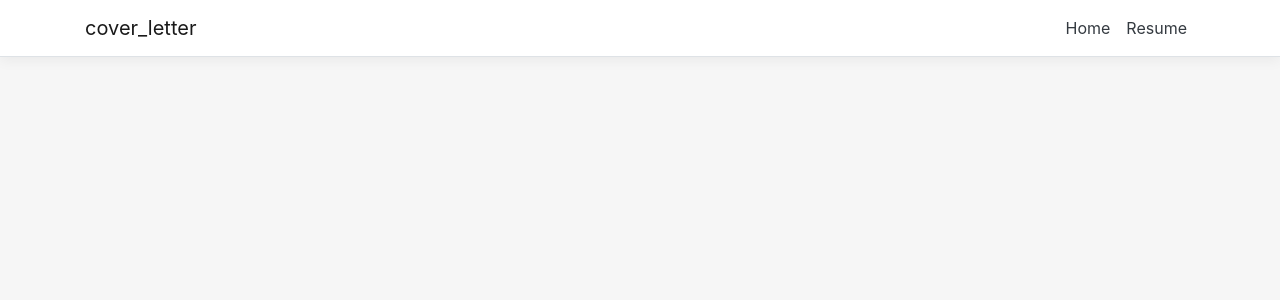
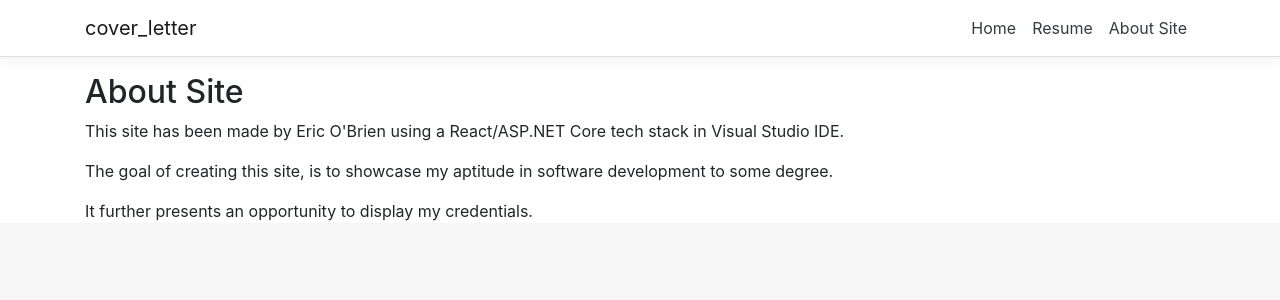
Before and after one commit to cireneirbo/Customizable-Cover-Letter, a React (Create React App) app in the folder ClientApp/: page /aboutsite in a window 1280 px wide. Shown: the top 300 px of the page. Built offline with nearby package versions, Linux system fonts and the light colour scheme.

Commit message:
added an about site page

```diff
--- a/ClientApp/src/App.js
+++ b/ClientApp/src/App.js
@@ -3,6 +3,7 @@ import { Route } from 'react-router';
 import { Layout } from './components/Layout';
 import { Home } from './components/Home';
 import { Resume } from './components/Resume';
+import { AboutSite } from './components/AboutSite';
 import './custom.css'
 
 export default class App extends Component {
@@ -13,6 +14,7 @@ export default class App extends Component {
       <Layout>
         <Route exact path='/' component={Home} />
         <Route path='/resume' component={Resume} />
+        <Route path='/aboutsite' component={AboutSite} />
       </Layout>
     );
   }
--- /dev/null
+++ b/ClientApp/src/components/AboutSite.js
@@ -0,0 +1,21 @@
+import React, { Component } from 'react';
+
+export class AboutSite extends Component {
+    static displayName = AboutSite.name;
+
+    constructor(props) {
+        super(props);
+        this.state = {};
+    }
+
+    render() {
+        return (
+            <div>
+                <h2>About Site</h2>
+                <p>This site has been made by Eric O'Brien using a React/ASP.NET Core tech stack in Visual Studio IDE.</p>
+                <p>The goal of creating this site, is to showcase my aptitude in software development to some degree.</p>
+                <p>It further presents an opportunity to display my credentials.</p>
+            </div>
+        );
+    }
+}
--- a/ClientApp/src/components/NavMenu.js
+++ b/ClientApp/src/components/NavMenu.js
@@ -36,6 +36,9 @@ export class NavMenu extends Component {
                 <NavItem>
                   <NavLink tag={Link} className="text-dark" to="/resume">Resume</NavLink>
                 </NavItem>
+                <NavItem>
+                  <NavLink tag={Link} className="text-dark" to="/aboutsite">About Site</NavLink>
+                </NavItem>
               </ul>
             </Collapse>
           </Container>
```
